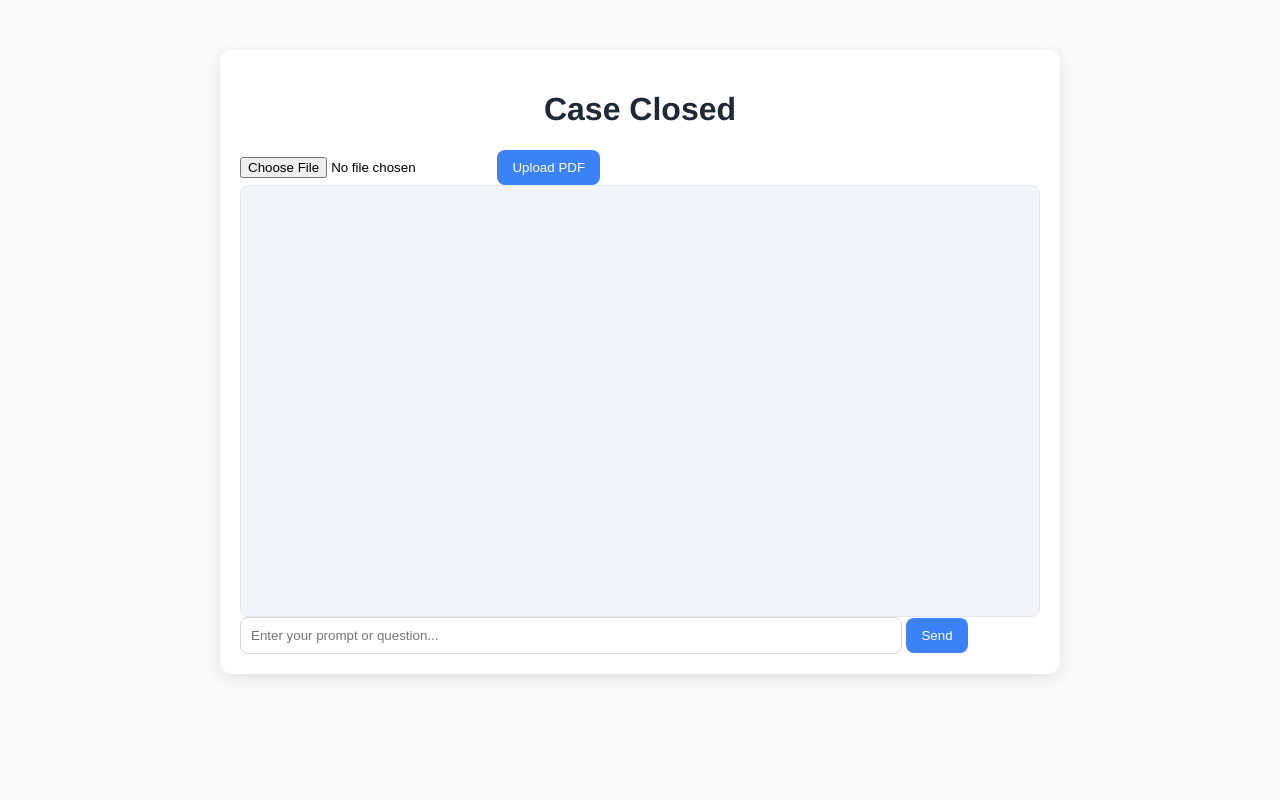
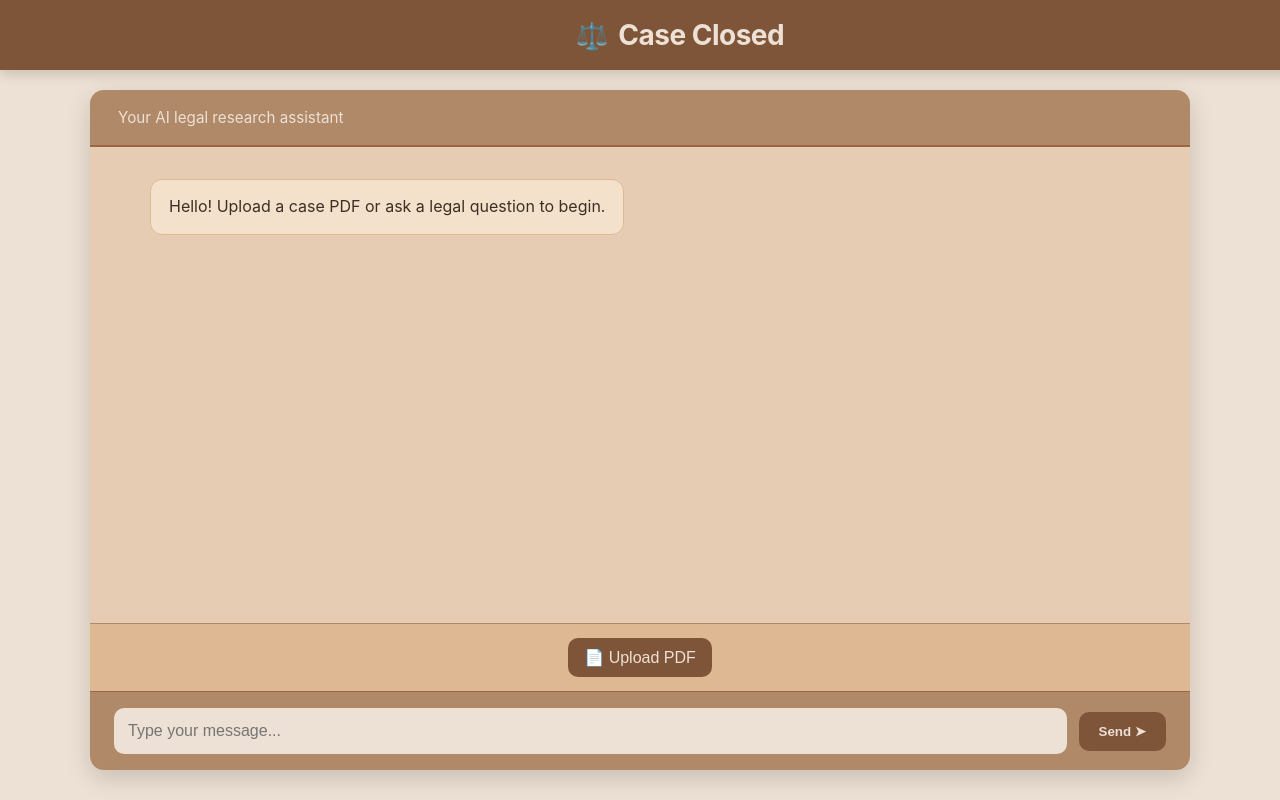
Before and after one commit to SakshamA8/caseclosed, a Flask app: page / in a window 1280 px wide; the page is wider, and only the part inside the window is pictured. Run offline with Flask 3, Linux system fonts and the light colour scheme.

Commit message:
Updated frontend and fixed pdf uploading

```diff
--- a/app.py
+++ b/app.py
@@ -42,35 +42,36 @@ def upload():
         # Here you can parse PDF and extract text using PyMuPDF/pdfminer
         extracted_text = "Mock extracted text from PDF"
         return jsonify({'filename': filename, 'text': extracted_text})
-    return redirect(url_for('index'))
+    return jsonify({'filename': filename, 'text': extracted_text})
+
 
 # Chat endpoint for clarifying questions and case retrieval
 @app.route('/chat', methods=['POST'])
 def chat():
-    user_input = request.json.get('message')
-# ""
-#     # Stage 1: Clarifying questions (mock)
-#     clarifying_questions = [
-#         "What jurisdiction is your case in?",
-#         "Briefly describe the legal issue.",
-#         "Are there any relevant facts you want to highlight?"
-#     ]
+    # user_input = request.json.get('message')
 
-#     # Stage 2: Once clarified, retrieve cases (mock)
-#     retrieved_cases = [
-#         {
-#             'title': 'Mock Case 1',
-#             'citation': '123 U.S. 456',
-#             'pdf_link': '#',
-#             'relevance': 'This case shares the same legal principle regarding contract interpretation.'
-#         },
-#         {
-#             'title': 'Mock Case 2',
-#             'citation': '789 F.2d 101',
-#             'pdf_link': '#',
-#             'relevance': 'Factual similarity regarding employment law.'
-#         }
-#     ]""
+    # Stage 1: Clarifying questions (mock)
+    clarifying_questions = [
+        "What jurisdiction is your case in?",
+        "Briefly describe the legal issue.",
+        "Are there any relevant facts you want to highlight?"
+    ]
+
+    # Stage 2: Once clarified, retrieve cases (mock)
+    retrieved_cases = [
+        {
+            'title': 'Mock Case 1',
+            'citation': '123 U.S. 456',
+            'pdf_link': '#',
+            'relevance': 'This case shares the same legal principle regarding contract interpretation.'
+        },
+        {
+            'title': 'Mock Case 2',
+            'citation': '789 F.2d 101',
+            'pdf_link': '#',
+            'relevance': 'Factual similarity regarding employment law.'
+        }
+    ]
 
     # Generate clarifying questions or rationale
     response = openai.ChatCompletion.create(
--- a/static/script.js
+++ b/static/script.js
@@ -1,34 +1,72 @@
-const chatBox = document.querySelector('.chat-box');
+const chatBox = document.querySelector('#chat-box');
 const chatForm = document.querySelector('#chat-form');
 const chatInput = document.querySelector('#chat-input');
+const uploadForm = document.querySelector('#upload-form');
+const pdfInput = document.querySelector('#pdf-input');
+const uploadBtn = document.querySelector('#upload-btn');
 
+// open file picker
+uploadBtn.addEventListener('click', () => pdfInput.click());
+
+// when a file is selected, submit automatically
+pdfInput.addEventListener('change', async () => {
+    if (!pdfInput.files.length) return;
+
+    const file = pdfInput.files[0];
+    appendMessage('bot', `📄 Uploading <b>${file.name}</b>...`);
+
+    const formData = new FormData();
+    formData.append('pdf', file);
+
+    try {
+        const response = await fetch('/upload', { method: 'POST', body: formData });
+        const data = await response.json();
+        appendMessage('bot', `✅ Uploaded: <b>${data.filename}</b>`);
+        appendMessage('bot', `<i>Extracted preview:</i><br>${data.text}`);
+    } catch (err) {
+        appendMessage('bot', '⚠️ Failed to upload the PDF.');
+        console.error(err);
+    }
+});
+
+// chat handler (same as before)
 chatForm.addEventListener('submit', async (e) => {
     e.preventDefault();
-    const message = chatInput.value;
+    const message = chatInput.value.trim();
     if (!message) return;
 
     appendMessage('user', message);
     chatInput.value = '';
 
-    const response = await fetch('/chat', {
-        method: 'POST',
-        headers: {'Content-Type': 'application/json'},
-        body: JSON.stringify({message})
-    });
+    const thinking = appendMessage('bot', '...');
+    try {
+        const res = await fetch('/chat', {
+            method: 'POST',
+            headers: {'Content-Type': 'application/json'},
+            body: JSON.stringify({ message })
+        });
+        const data = await res.json();
+        thinking.remove();
 
-    const data = await response.json();
-    // Display clarifying questions
-    data.questions.forEach(q => appendMessage('bot', q));
-    // Display retrieved cases
-    data.cases.forEach(c => {
-        appendMessage('bot', `${c.title} (${c.citation}) - ${c.relevance} [PDF: ${c.pdf_link}]`);
-    });
+        if (typeof data.questions === 'string') appendMessage('bot', data.questions);
+        else if (Array.isArray(data.questions)) data.questions.forEach(q => appendMessage('bot', q));
+
+        if (data.cases?.length)
+            data.cases.forEach(c =>
+                appendMessage('bot', `${c.title} (${c.citation})<br>${c.relevance}<br><a href="${c.pdf_link}" target="_blank">View PDF</a>`)
+            );
+    } catch (err) {
+        thinking.remove();
+        appendMessage('bot', '⚠️ There was an error contacting the server.');
+        console.error(err);
+    }
 });
 
 function appendMessage(sender, text) {
     const msgDiv = document.createElement('div');
-    msgDiv.classList.add('message', sender);
+    msgDiv.classList.add('message', sender, 'fade-in');
     msgDiv.innerHTML = text;
     chatBox.appendChild(msgDiv);
-    chatBox.scrollTop = chatBox.scrollHeight;
+    chatBox.scrollTo({ top: chatBox.scrollHeight, behavior: 'smooth' });
+    return msgDiv;
 }
--- a/static/style.css
+++ b/static/style.css
@@ -1,68 +1,189 @@
+/* ---- Global Page Style ---- */
 body {
-    font-family: 'Helvetica', sans-serif;
-    background-color: #f8fafc;
+    background-color: #ede0d4;
+    color: #3e2f24;
+    font-family: 'Inter', sans-serif;
     margin: 0;
-    padding: 0;
+    min-height: 100vh;
 }
 
-.container {
-    max-width: 800px;
-    margin: 50px auto;
-    padding: 20px;
-    background-color: #ffffff;
-    border-radius: 12px;
-    box-shadow: 0 4px 15px rgba(0,0,0,0.1);
+/* ---- Header ---- */
+.site-header {
+    width: 100%;
+    background-color: #7f5539;
+    padding: 18px 40px;
+    display: flex;
+    justify-content: center;
+    position: sticky;
+    top: 0;
+    box-shadow: 0 4px 12px rgba(0, 0, 0, 0.15);
+    z-index: 10;
 }
 
-h1 {
-    text-align: center;
-    color: #1f2937;
+.site-header-inner {
+    display: flex;
+    align-items: center;
+    gap: 10px;
 }
 
-.chat-box {
-    border: 1px solid #e5e7eb;
-    border-radius: 8px;
-    padding: 15px;
-    height: 400px;
-    overflow-y: auto;
-    background-color: #f1f5f9;
+.site-icon {
+    font-size: 26px;
 }
 
+.site-title {
+    margin: 0;
+    font-size: 28px;
+    font-weight: 700;
+    color: #ede0d4;
+    letter-spacing: -0.5px;
+}
+
+/* ---- Container ---- */
+.container {
+    display: flex;
+    justify-content: center;
+    padding: 20px;
+}
+
+/* ---- Chat Card ---- */
+.chat-container {
+    display: flex;
+    flex-direction: column;
+    width: 96%;
+    max-width: 1100px;
+    height: calc(100vh - 120px);
+    background-color: #e6ccb2;
+    border-radius: 14px;
+    overflow: hidden;
+    box-shadow: 0 8px 24px rgba(0, 0, 0, 0.15);
+}
+
+/* ---- Card Header ---- */
+.chat-header {
+    padding: 18px 28px;
+    background-color: #b08968;
+    color: #fdfcfb;
+    border-bottom: 2px solid #9c6644;
+}
+
+.subtitle {
+    margin: 0;
+    font-size: 0.95rem;
+    color: #ede0d4;
+}
+
+/* ---- Chat Area ---- */
+.chat-box {
+    flex: 1;
+    padding: 32px 60px;
+    overflow-y: auto;
+    display: flex;
+    flex-direction: column;
+    gap: 16px;
+    scroll-behavior: smooth;
+}
+
+/* ---- Messages ---- */
 .message {
-    margin: 10px 0;
-    padding: 10px 15px;
+    max-width: 85%;
+    padding: 14px 18px;
     border-radius: 12px;
-    max-width: 70%;
+    line-height: 1.6;
+    word-wrap: break-word;
+    font-size: 1rem;
+    animation: fadeIn 0.25s ease-in-out;
 }
 
 .message.user {
-    background-color: #3b82f6;
-    color: #fff;
-    margin-left: auto;
+    background-color: #9c6644;
+    color: #fffaf3;
+    align-self: flex-end;
 }
 
 .message.bot {
-    background-color: #e5e7eb;
-    color: #1f2937;
-    margin-right: auto;
+    background-color: #f3e1cc;
+    color: #3e2f24;
+    align-self: flex-start;
+    border: 1px solid #ddb892;
 }
 
-input[type="text"] {
-    width: 80%;
-    padding: 10px;
-    border-radius: 8px;
-    border: 1px solid #d1d5db;
+/* ---- Upload Form ---- */
+.upload-form {
+    display: flex;
+    justify-content: center;
+    padding: 14px;
+    background-color: #ddb892;
+    border-top: 1px solid #b08968;
 }
 
-button {
-    padding: 10px 15px;
-    border-radius: 8px;
-    border: none;
-    background-color: #3b82f6;
-    color: #fff;
-    cursor: pointer;
+.upload-form input[type="file"] {
+    display: none;
 }
 
-button:hover {
-    background-color: #2563eb;
+.upload-btn {
+    background-color: #7f5539;
+    color: #ede0d4;
+    padding: 10px 16px;
+    border-radius: 10px;
+    cursor: pointer;
+    border: none;
+    font-size: 1rem;
+    transition: background 0.2s ease;
 }
+
+.upload-btn:hover {
+    background-color: #9c6644;
+}
+
+/* ---- Chat Input ---- */
+.chat-form {
+    display: flex;
+    align-items: center;
+    padding: 16px 24px;
+    background-color: #b08968;
+    border-top: 1px solid #9c6644;
+}
+
+.chat-form input {
+    flex: 1;
+    padding: 14px;
+    border: none;
+    border-radius: 10px;
+    background-color: #ede0d4;
+    color: #3e2f24;
+    font-size: 1rem;
+    outline: none;
+}
+
+.chat-form button {
+    margin-left: 12px;
+    background-color: #7f5539;
+    border: none;
+    border-radius: 10px;
+    color: #ede0d4;
+    padding: 12px 20px;
+    cursor: pointer;
+    font-weight: 600;
+    transition: background 0.2s ease;
+}
+
+.chat-form button:hover {
+    background-color: #9c6644;
+}
+
+/* ---- Animations ---- */
+.fade-in {
+    animation: fadeIn 0.25s ease-in-out;
+}
+
+@keyframes fadeIn {
+    from { opacity: 0; transform: translateY(8px); }
+    to { opacity: 1; transform: translateY(0); }
+}
+
+/* ---- Responsive ---- */
+@media (max-width: 600px) {
+    .chat-box { padding: 18px; }
+    .site-title { font-size: 22px; }
+    .chat-container { height: calc(100vh - 90px); }
+}
--- a/templates/base.html
+++ b/templates/base.html
@@ -6,6 +6,14 @@
     <link rel="stylesheet" href="{{ url_for('static', filename='style.css') }}">
 </head>
 <body>
+    <!-- Top site header (ONE place for the title) -->
+    <header class="site-header">
+        <div class="site-header-inner">
+            <span class="site-icon">⚖️</span>
+            <h1 class="site-title">Case Closed</h1>
+        </div>
+    </header>
+
     <div class="container">
         {% block content %}{% endblock %}
     </div>
--- a/templates/index.html
+++ b/templates/index.html
@@ -1,17 +1,40 @@
 {% extends "base.html" %}
 {% block content %}
-<h1>Case Closed</h1>
+<div class="chat-container" role="main" aria-labelledby="chat-title">
+    <!-- Chat header (no duplicate main title here; base.html contains the global title) -->
+    <div class="chat-header">
+        <p id="chat-title" class="subtitle">Your AI legal research assistant</p>
+    </div>
 
-<!-- PDF Upload -->
-<form id="upload-form" action="/upload" method="post" enctype="multipart/form-data">
-    <input type="file" name="pdf" accept="application/pdf">
-    <button type="submit">Upload PDF</button>
-</form>
+    <!-- Messages area -->
+    <div class="chat-box" id="chat-box" aria-live="polite">
+        <div class="message bot fade-in">
+            Hello! Upload a case PDF or ask a legal question to begin.
+        </div>
+    </div>
 
-<!-- Chat prompt -->
-<div class="chat-box"></div>
-<form id="chat-form">
-    <input type="text" id="chat-input" placeholder="Enter your prompt or question...">
-    <button type="submit">Send</button>
-</form>
+    <!-- Upload form: hidden file input + visible button -->
+    <form id="upload-form" class="upload-form" action="/upload" method="post" enctype="multipart/form-data" onsubmit="return false;">
+        <!-- hidden file input; JS will trigger this -->
+        <input type="file" name="pdf" accept="application/pdf" id="pdf-input" style="display: none;" aria-hidden="true">
+
+        <!-- button opens file picker (type=button so it doesn't auto-submit) -->
+        <button type="button" id="upload-btn" class="upload-btn" title="Upload a PDF">
+            📄 Upload PDF
+        </button>
+    </form>
+
+    <!-- Chat input form -->
+    <form id="chat-form" class="chat-form" autocomplete="off">
+        <input
+            type="text"
+            id="chat-input"
+            name="message"
+            placeholder="Type your message..."
+            aria-label="Message"
+            autocomplete="off"
+        >
+        <button type="submit" aria-label="Send message">Send ➤</button>
+    </form>
+</div>
 {% endblock %}
```
